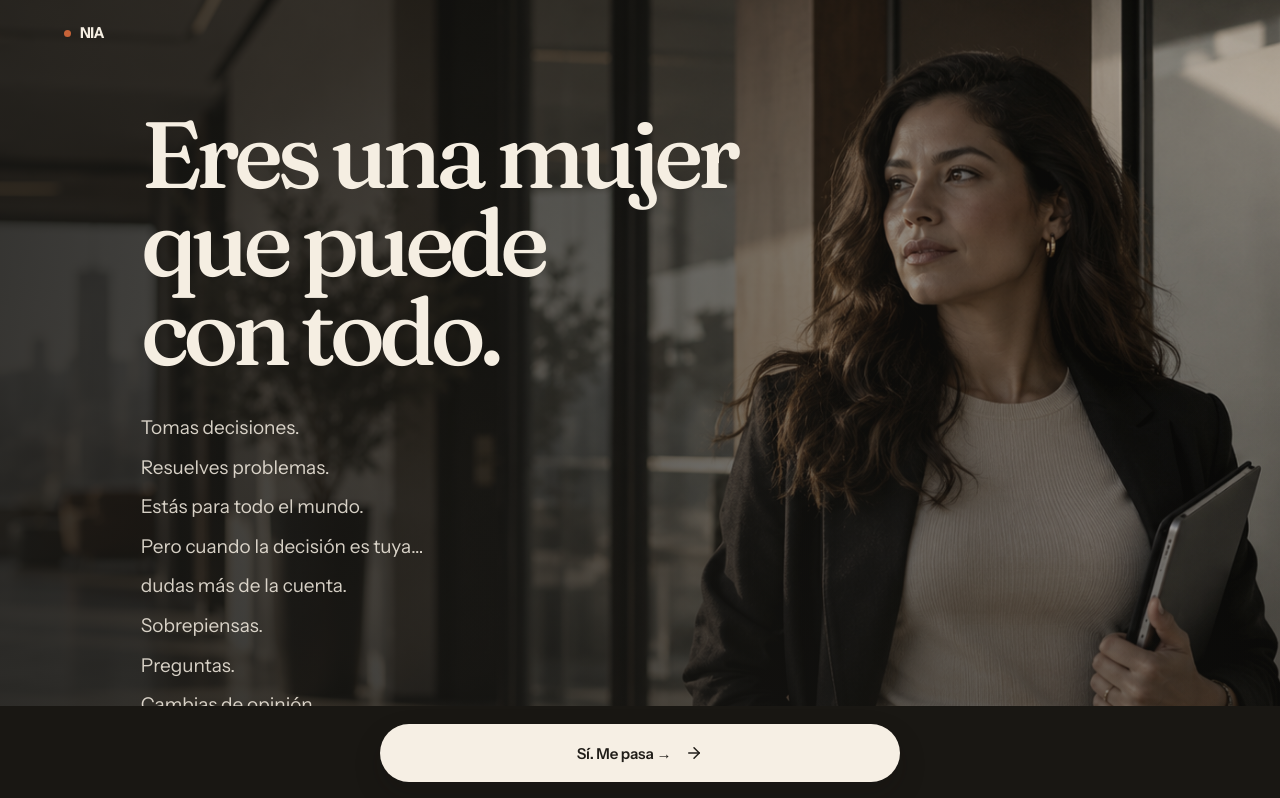
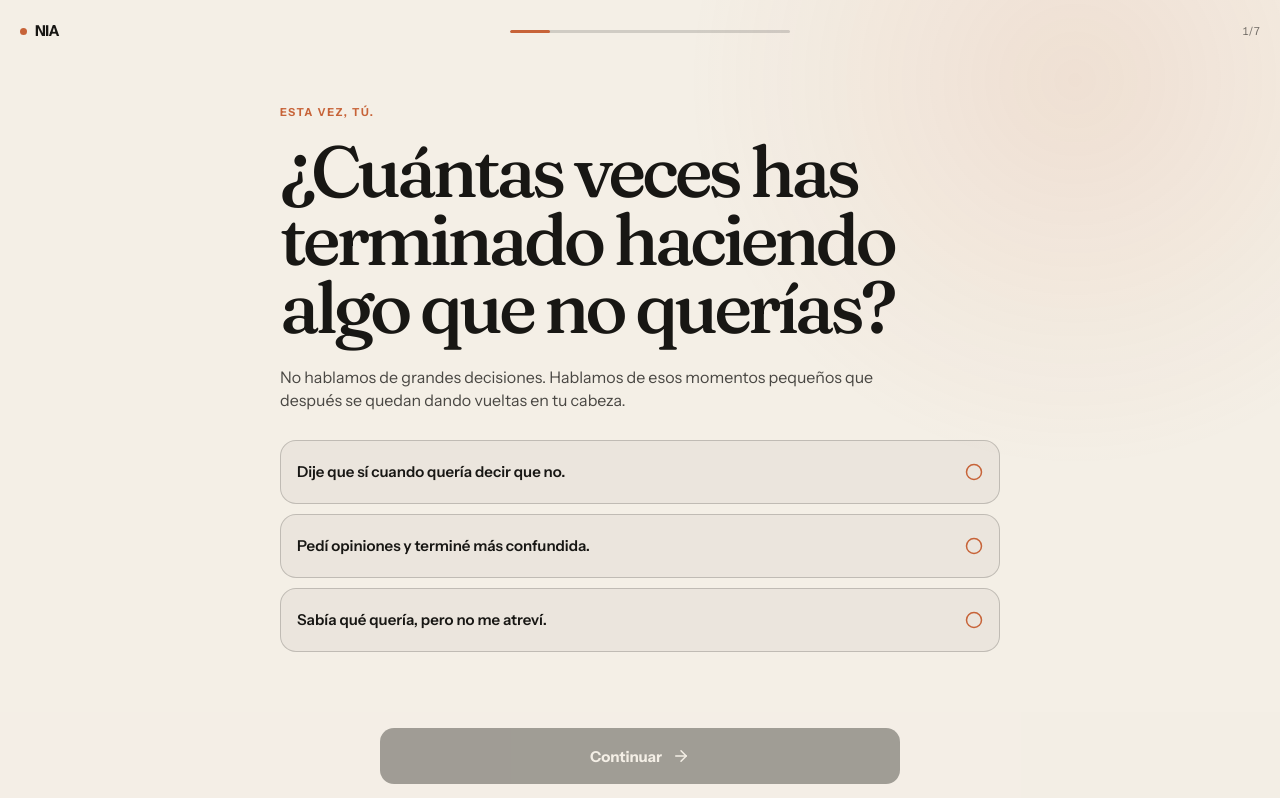
Before and after one commit to germanospinaroa/NIA, a Next.js app: page / in a window 1280 px wide. Shown: the top 798 px of the page. Built offline with nearby package versions, Linux system fonts and the light colour scheme; no server answers.

Commit message:
feat: activate emotional v3 funnel

```diff
--- a/app/page.tsx
+++ b/app/page.tsx
@@ -1,5 +1,5 @@
-import PremiumDiscover from '@/components/funnel/PremiumDiscover';
+import PremiumDiscoverV3 from '@/components/funnel/PremiumDiscoverV3';
 
 export default function HomePage() {
-  return <PremiumDiscover />;
+  return <PremiumDiscoverV3 />;
 }
```
